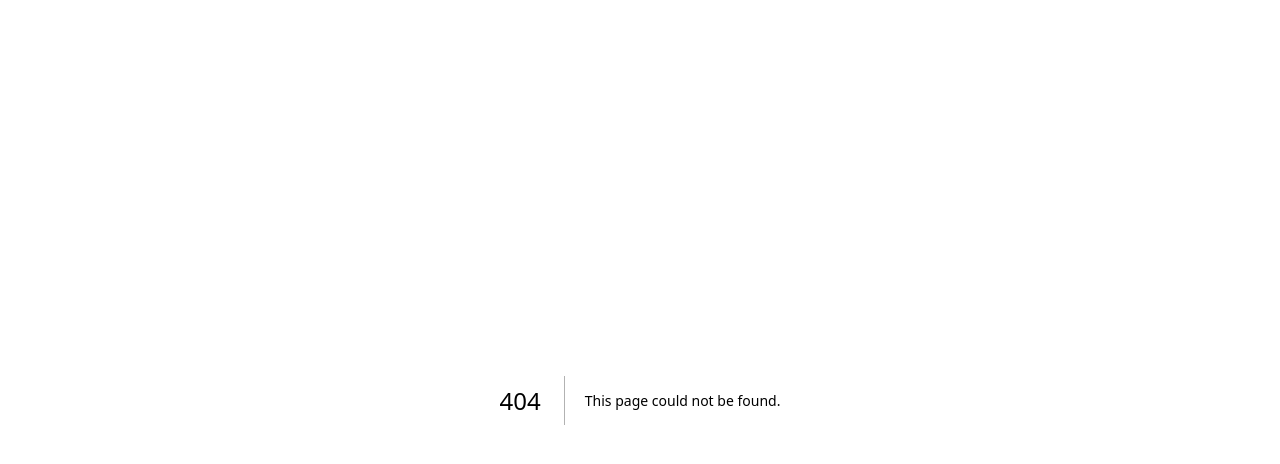
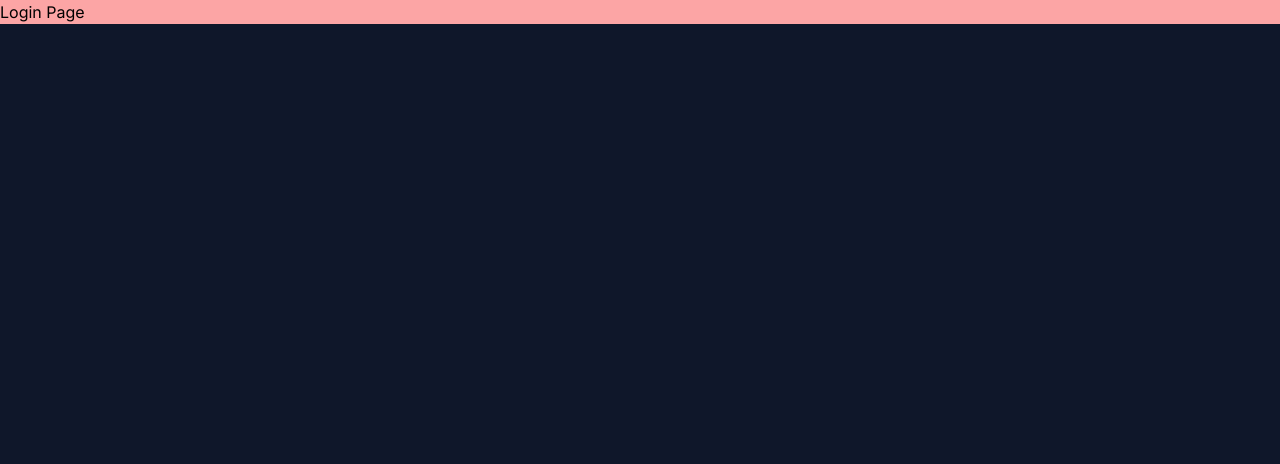
Before and after one commit to devmarcosanjos/my-app, a Next.js app: page /login in a window 1280 px wide. Before the commit this address had no page. Shown: the top 464 px of the page. Built offline with nearby package versions, Linux system fonts and the light colour scheme.

Commit message:
Criando Paginas

```diff
--- /dev/null
+++ b/src/app/admin/page.tsx
@@ -0,0 +1,9 @@
+const AdminPage = () => {
+  return (
+    <>
+      <h1>ADMIN Page</h1>
+    </>
+  )
+}
+
+export default AdminPage
--- /dev/null
+++ b/src/app/login/layout.tsx
@@ -0,0 +1,10 @@
+import {ReactNode} from 'react'
+type Props = {
+  children: ReactNode
+}
+
+const Layout = ({children}: Props) => {
+  return <div className='h-full w-full bg-red-300'>{children}</div>
+}
+
+export default Layout
--- /dev/null
+++ b/src/app/login/page.tsx
@@ -0,0 +1,9 @@
+const LoginPage = () => {
+  return (
+    <>
+      <h1>Login Page</h1>
+    </>
+  )
+}
+
+export default LoginPage
```
